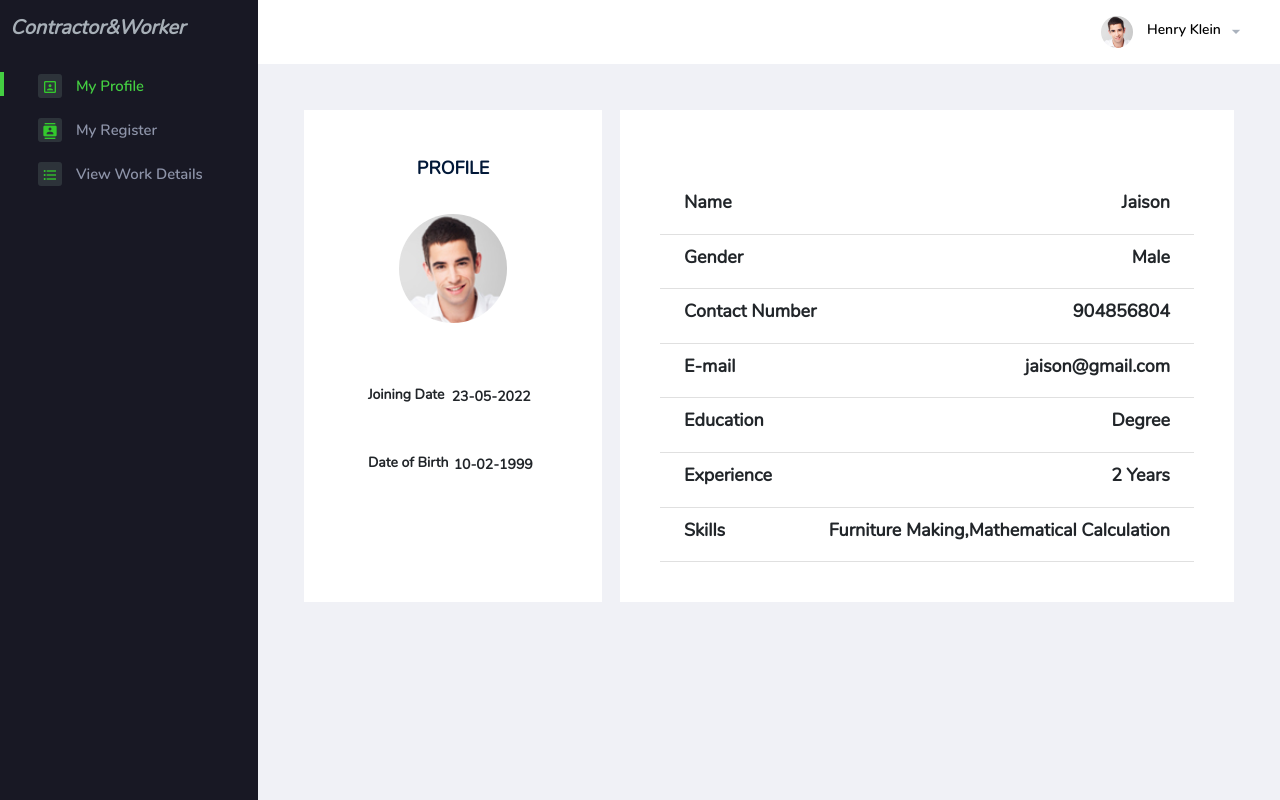
After one commit to AnandhuSJ/ContractorWorker, a Django app: page /User_MyProfile in a window 1280 px wide. The commit adds this page. Run offline with Django 3.2, Linux system fonts and the light colour scheme; some libraries are stand-ins or nearby versions.

Commit message:
third commit

```diff
--- a/ContractorWorker/urls.py
+++ b/ContractorWorker/urls.py
@@ -25,10 +25,23 @@ from django.urls import re_path
 
 urlpatterns = [
     re_path('admin/', admin.site.urls),
-    re_path(r'^login$', views.login, name='login'),
-    re_path(r'^$', views.User_index, name='User_index'),
-    re_path(r'^User_RegistrationForm$', views.User_RegistrationForm, name='User_RegistrationForm'),
-    re_path(r'^User_LoginForm$', views.User_LoginForm, name='User_LoginForm'),
+     re_path(r'^$', views.Login, name='Login'),
+     re_path(r'^RegistrationForm$', views.RegistrationForm, name='RegistrationForm'),
+
+
+   ######## User Module ########
+     re_path(r'^User_index$', views.User_index, name='User_index'),
+     re_path(r'^User_MyProfile$', views.User_MyProfile, name='User_MyProfile'),
+     re_path(r'^User_MyRegister$', views.User_MyRegister, name='User_MyRegister'),
+     re_path(r'^User_ViewWorkDetails$', views.User_ViewWorkDetails, name='User_ViewWorkDetails'),
+     re_path(r'^User_WorkerDetails_cards$', views.User_WorkerDetails_cards, name='User_WorkerDetails_cards'),
+     re_path(r'^User_ActiveWorkerDetails_table$', views.User_ActiveWorkerDetails_table, name='User_ActiveWorkerDetails_table'),
+     re_path(r'^User_PreviousWorkerDetails_table$', views.User_PreviousWorkerDetails_table, name='User_PreviousWorkerDetails_table'),
+     re_path(r'^User_ContractorDetails_cards$', views.User_ContractorDetails_cards, name='User_ContractorDetails_cards'),
+     re_path(r'^User_ActiveContractorDetails_table$', views.User_ActiveContractorDetails_table, name='User_ActiveContractorDetails_table'),
+     re_path(r'^User_PreviousContractorDetails_table$', views.User_PreviousContractorDetails_table, name='User_PreviousContractorDetails_table'),
+
+
 
 
 ]
--- a/job/templates/User_LoginForm.html
+++ b/job/templates/Login.html
@@ -25,7 +25,7 @@
   <body>
     <div class="container-scroller">
       <div class="container-fluid page-body-wrapper full-page-wrapper">
-        <div class="content-wrapper d-flex align-items-center auth">
+        <div class="content-wrapper d-flex align-items-center auth" style="background: url('/static/assets/images/Loginimage.jpg') 100% 100% no-repeat fixed;background-size: cover;">
           <div class="row flex-grow">
             <div class="col-lg-4 mx-auto">
               <div class="auth-form-light text-left p-5">
@@ -39,7 +39,7 @@
                     <input type="password" class="form-control form-control-lg" id="exampleInputPassword1" placeholder="Password">
                   </div>
                   <div class="mt-3">
-                    <a class="btn btn-block btn-primary btn-lg font-weight-medium auth-form-btn" href="#">SIGN IN</a>
+                    <a class="btn btn-block btn-primary btn-lg font-weight-medium auth-form-btn" href="{% url 'User_MyProfile' %}">SIGN IN</a>
                   </div>
                   <div class="my-2 d-flex justify-content-between align-items-center">
                     <div class="form-check">
@@ -48,7 +48,7 @@
                     </div>
                     <a href="#" class="auth-link text-black">Forgot password?</a>
                   </div>
-                  <div class="text-center mt-4 font-weight-light"> Don't have an account? <a href="{% url 'User_RegistrationForm' %}" class="text-primary">Create</a>
+                  <div class="text-center mt-4 font-weight-light"> Don't have an account? <a href="{% url 'RegistrationForm' %}" class="text-primary">Create</a>
                   </div>
                 </form>
               </div>
--- /dev/null
+++ b/job/templates/User_MyProfile.html
@@ -0,0 +1,121 @@
+{% extends 'User_index.html'%} {% load static %} {% block content %}
+
+<div class="row">
+    <div class="col-md-4 grid-margin stretch-card">
+        <div class="card">
+            <div class="card-body">
+
+                <center>
+                    <h3 class="card-title mt-2">PROFILE</h3>
+                    <img src="{% static 'assets/images/faces/face27.jpg' %}" class="w-50 h-50 mt-2"
+                        style="border-radius: 50%;" />
+
+                        <!-- <canvas id="transaction-history" class="transaction-chart"></canvas> -->
+                        <div class="bg-gray-dark d-flex d-md-block d-xl-flex flex-row py-3 px-4 px-md-3 px-xl-4 rounded mt-5">
+                            <div class="text-md-center text-xl-left">
+
+                                <h6 class="mb-1 text-dark font-weight-normal">Joining Date</h6>
+                                <!-- <p class="text-muted mb-0">07 Jan 2019, 09:12AM</p> -->
+                            </div>
+                            <div class="align-self-center flex-grow text-right text-md-center text-xl-right py-md-2 py-xl-0">
+                                <h6 class=" mb-0 text-dark font-weight-normal">23-05-2022</h6>
+                            </div>
+                        </div>
+                        <div class="bg-gray-dark d-flex d-md-block d-xl-flex flex-row py-3 px-4 px-md-3 px-xl-4 rounded mt-3">
+                            <div class="text-md-center text-xl-left">
+                                <h6 class="mb-1 text-dark font-weight-normal">Date of Birth</h6>
+                                <!-- <p class="text-muted mb-0">07 Jan 2019, 09:12AM</p> -->
+                            </div>
+                            <div class="align-self-center flex-grow text-right text-md-center text-xl-right py-md-2 py-xl-0">
+                                <h6 class=" mb-0 text-dark font-weight-normal">10-02-1999</h6>
+                            </div>
+                        </div>
+                </center>
+            </div>
+        </div>
+    </div>
+    <div class="col-md-8 grid-margin stretch-card">
+        <div class="card">
+            <div class="card-body">
+                <div class="row" style="margin-top: 30px;">
+                    <div class="col-12">
+                        <div class="preview-list">
+                            <div class="preview-item border-bottom">
+                                <div class="preview-item-content d-sm-flex flex-grow">
+                                    <div class="flex-grow">
+                                        <h4 class="preview-subject text-dark font-weight-normal">Name</h4>
+                                    </div>
+                                    <div class="me-auto text-sm-right pt-2 pt-sm-0">
+                                        <h4 class="preview-subject text-dark font-weight-normal">Jaison</h4>
+                                    </div>
+                                </div>
+                            </div>
+                            <div class="preview-item border-bottom">
+                                <div class="preview-item-content d-sm-flex flex-grow">
+                                    <div class="flex-grow">
+                                        <h4 class="preview-subject text-dark font-weight-normal">Gender</h4>
+                                    </div>
+                                    <div class="me-auto text-sm-right pt-2 pt-sm-0">
+                                        <h4 class="preview-subject text-dark font-weight-normal">Male</h4>
+                                    </div>
+                                </div>
+                            </div>
+                            <div class="preview-item border-bottom">
+                                <div class="preview-item-content d-sm-flex flex-grow">
+                                    <div class="flex-grow">
+                                        <h4 class="preview-subject text-dark font-weight-normal">Contact Number</h4>
+                                    </div>
+                                    <div class="me-auto text-sm-right pt-2 pt-sm-0">
+                                        <h4 class="preview-subject text-dark font-weight-normal">904856804</h4>
+                                    </div>
+                                </div>
+                            </div>
+                            <div class="preview-item border-bottom">
+                                <div class="preview-item-content d-sm-flex flex-grow">
+                                    <div class="flex-grow">
+                                        <h4 class="preview-subject text-dark font-weight-normal">E-mail</h4>
+                                    </div>
+                                    <div class="me-auto text-sm-right pt-2 pt-sm-0">
+                                        <h4 class="preview-subject text-dark font-weight-normal">jaison@gmail.com</h4>
+                                    </div>
+                                </div>
+                            </div>
+                            <div class="preview-item border-bottom">
+                                <div class="preview-item-content d-sm-flex flex-grow">
+                                    <div class="flex-grow">
+                                        <h4 class="preview-subject text-dark font-weight-normal">Education</h4>
+                                    </div>
+                                    <div class="me-auto text-sm-right pt-2 pt-sm-0">
+                                        <h4 class="preview-subject text-dark font-weight-normal">Degree</h4>
+                                    </div>
+                                </div>
+                            </div>
+                            <div class="preview-item border-bottom">
+                                <div class="preview-item-content d-sm-flex flex-grow">
+                                    <div class="flex-grow">
+                                        <h4 class="preview-subject text-dark font-weight-normal">Experience</h4>
+                                    </div>
+                                    <div class="me-auto text-sm-right pt-2 pt-sm-0">
+                                        <h4 class="preview-subject text-dark font-weight-normal">2 Years</h4>
+                                    </div>
+                                </div>
+                            </div>
+                            <div class="preview-item border-bottom">
+                                <div class="preview-item-content d-sm-flex flex-grow">
+                                    <div class="flex-grow">
+                                        <h4 class="preview-subject text-dark font-weight-normal">Skills</h4>
+                                    </div>
+                                    <div class="me-auto text-sm-right pt-2 pt-sm-0">
+                                        <h4 class="preview-subject text-dark font-weight-normal">Furniture Making,Mathematical Calculation</h4>
+                                    </div>
+                                </div>
+                            </div>
+                        </div>
+                    </div>
+                </div>
+            </div>
+        </div>
+    </div>
+</div>
+
+{% endblock %}
--- a/job/templates/User_index.html
+++ b/job/templates/User_index.html
@@ -80,47 +80,22 @@
         <!-- partial:partials/_sidebar.html -->
         <nav class="sidebar sidebar-offcanvas" id="sidebar">
           <ul class="nav">
-            <li class="nav-item nav-category">Main</li>
             <li class="nav-item">
-              <a class="nav-link" href="{% url 'User_RegistrationForm' %}">
-                <span class="icon-bg"><i class="mdi mdi-cube menu-icon"></i></span>
-                <span class="menu-title">Dashboard</span>
+              <a class="nav-link" href="{% url 'User_MyProfile' %}">
+                <span class="icon-bg"><i class="mdi mdi-account-box-outline menu-icon"></i></span>
+                <span class="menu-title">My Profile</span>
               </a>
             </li>
             <li class="nav-item">
-              <a class="nav-link" data-bs-toggle="collapse" href="#ui-basic" aria-expanded="false" aria-controls="ui-basic">
-                <span class="icon-bg"><i class="mdi mdi-crosshairs-gps menu-icon"></i></span>
-                <span class="menu-title">UI Elements</span>
+              <a class="nav-link" href="#">
+                <span class="icon-bg"><i class="mdi mdi-contacts menu-icon"></i></span>
+                <span class="menu-title">My Register</span>
               </a>
             </li>
             <li class="nav-item">
-              <a class="nav-link" href="{% url 'User_LoginForm' %}">
-                <span class="icon-bg"><i class="mdi mdi-contacts menu-icon"></i></span>
-                <span class="menu-title">Icons</span>
-              </a>
-            </li>
-            <li class="nav-item">
-              <a class="nav-link" href="">
+              <a class="nav-link" href="{% url 'User_ViewWorkDetails' %}">
                 <span class="icon-bg"><i class="mdi mdi-format-list-bulleted menu-icon"></i></span>
-                <span class="menu-title">Forms</span>
-              </a>
-            </li>
-            <li class="nav-item">
-              <a class="nav-link" href="">
-                <span class="icon-bg"><i class="mdi mdi-chart-bar menu-icon"></i></span>
-                <span class="menu-title">Charts</span>
-              </a>
-            </li>
-            <li class="nav-item">
-              <a class="nav-link" href="">
-                <span class="icon-bg"><i class="mdi mdi-table-large menu-icon"></i></span>
-                <span class="menu-title">Tables</span>
-              </a>
-            </li>
-            <li class="nav-item">
-              <a class="nav-link" data-bs-toggle="collapse" href="#auth" aria-expanded="false" aria-controls="auth">
-                <span class="icon-bg"><i class="mdi mdi-lock menu-icon"></i></span>
-                <span class="menu-title">User Pages</span>
+                <span class="menu-title">View Work Details</span>
               </a>
             </li>
           </ul>
--- a/job/views.py
+++ b/job/views.py
@@ -15,20 +15,55 @@ from django.shortcuts import render
 
 # Create your views here.
 
-def login(request):
+def Login(request):
 
-       return render(request, 'login.html')
+       return render(request, 'Login.html')
+
+def RegistrationForm(request):
+
+       return render(request, 'RegistrationForm.html')
+
+
 
 def User_index(request):
 
        return render(request, 'User_index.html')
 
+def User_MyProfile(request):
 
-def User_RegistrationForm(request):
+       return render(request, 'User_MyProfile.html')
 
-       return render(request, 'User_RegistrationForm.html')
+def User_MyRegister(request):
+
+       return render(request, 'User_MyRegister.html')
+
+def User_ViewWorkDetails(request):
+
+       return render(request, 'User_ViewWorkDetails.html')
+
+def User_WorkerDetails_cards(request):
+
+       return render(request, 'User_WorkerDetails_cards.html')
+
+def User_ActiveWorkerDetails_table(request):
+
+       return render(request, 'User_ActiveWorkerDetails_table.html')
+
+def User_PreviousWorkerDetails_table(request):
+
+       return render(request, 'User_PreviousWorkerDetails_table.html')
 
 
-def User_LoginForm(request):
+def User_ContractorDetails_cards(request):
 
-       return render(request, 'User_LoginForm.html')
+       return render(request, 'User_ContractorDetails_cards.html')
+
+
+def User_ActiveContractorDetails_table(request):
+
+       return render(request, 'User_ActiveContractorDetails_table.html')
+
+
+def User_PreviousContractorDetails_table(request):
+
+       return render(request, 'User_PreviousContractorDetails_table.html')
```
Also changed, not shown: job/templates/RegistrationForm.html (renamed from job/templates/User_RegistrationForm.html, +4 -4 lines), job/templates/User_ActiveContractorDetails_table.html (added, +39 -0 lines), job/templates/User_ActiveWorkerDetails_table.html (added, +39 -0 lines), job/templates/User_ContractorDetails_cards.html (added, +44 -0 lines), job/templates/User_PreviousContractorDetails_table.html (added, +39 -0 lines), job/templates/User_PreviousWorkerDetails_table.html (added, +39 -0 lines), job/templates/User_ViewWorkDetails.html (added, +44 -0 lines), job/templates/User_WorkerDetails_cards.html (added, +44 -0 lines), job/templates/User_MyRegister.html (added).
